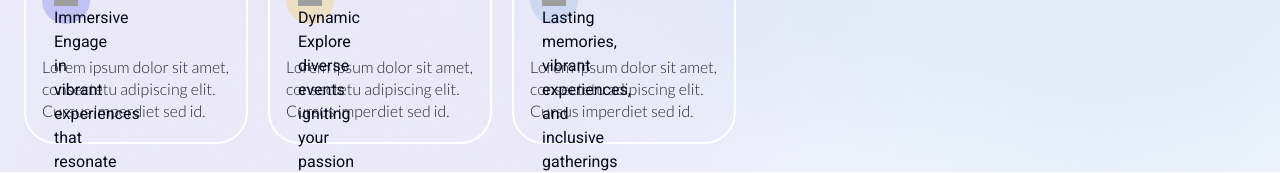
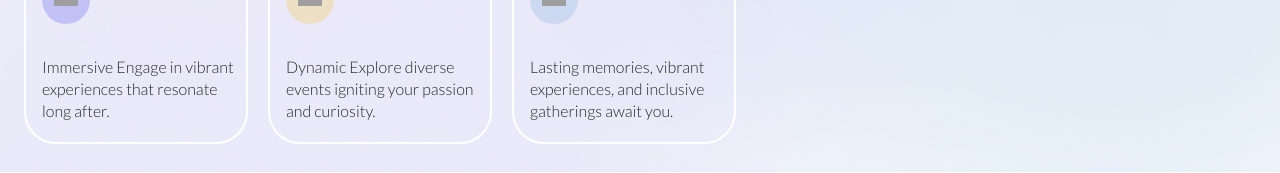
Before and after one commit to Abdullah149081/event-management-client, a React (Vite) app: page / in a window 1280 px wide. Shown: the part 840-1013 px from the top of the page. Built offline with nearby package versions, Linux system fonts and the light colour scheme; no server answers; grey boxes are pictures that could not be loaded; what tailwindcss-animated would draw is missing.

Commit message:
Refactor BannerCard component

```diff
--- a/src/pages/Home/banner/BannerCard.tsx
+++ b/src/pages/Home/banner/BannerCard.tsx
@@ -14,13 +14,12 @@ const BannerCard = ({ children, className }: TChildren) => {
               )}
             />
             <div className="absolute left-[12px] top-[12px] h-6 w-6">
-              {children}
+              {(children as React.ReactNode[])[0]}
             </div>
           </div>
         </div>
         <div className="w-48 font-lato text-base font-light leading-snug text-zinc-800">
-          Lorem ipsum dolor sit amet, consectetu adipiscing elit. Cursus
-          imperdiet sed id.
+          {(children as React.ReactNode[])[1]}
         </div>
       </div>
     </div>
```
